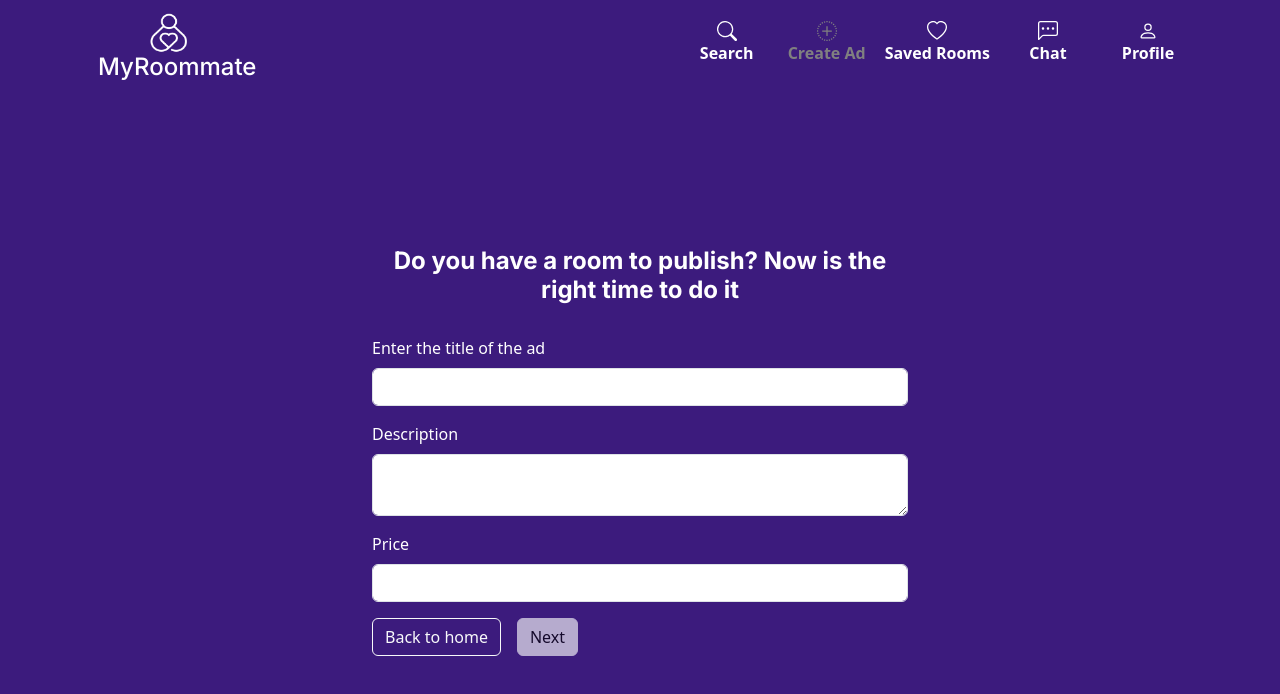
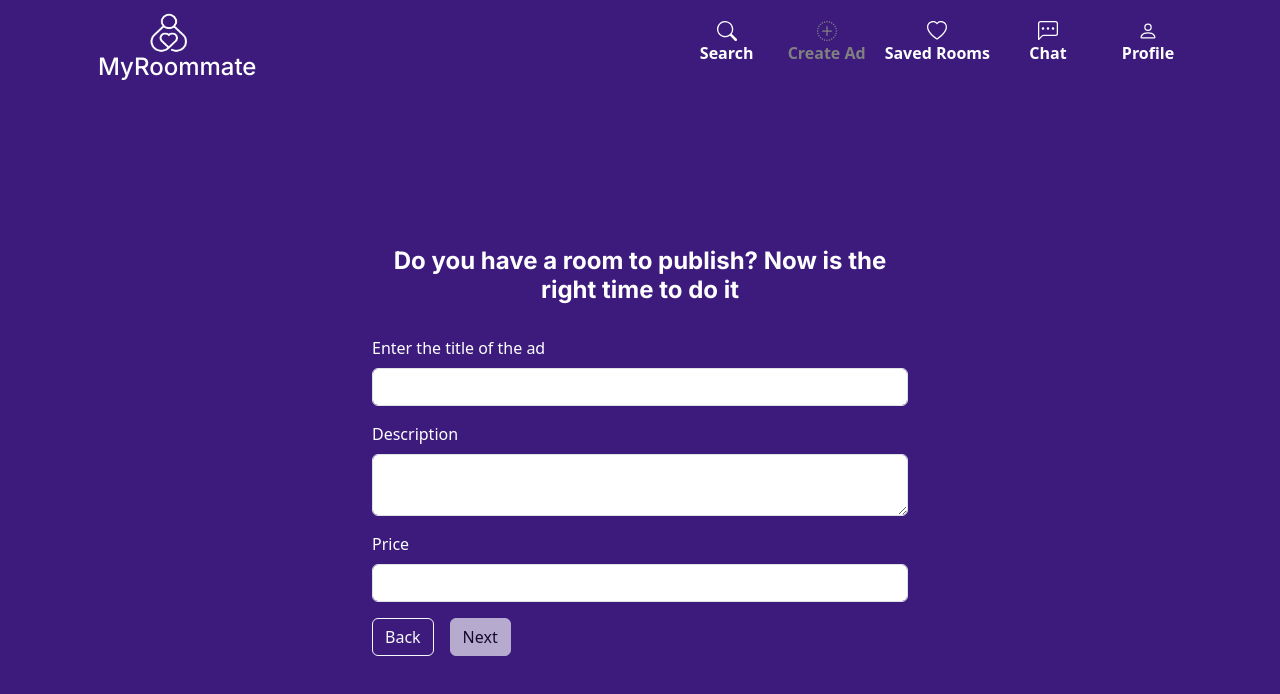
Before and after one commit to Frandrisani/frontMyRoom, a React (Vite) app: page /new-ad in a window 1280 px wide. Shown: the top 694 px of the page. Built offline with nearby package versions, Linux system fonts and the light colour scheme.

Commit message:
Modifications, implementation of a form to upload a new advertisement

```diff
--- a/src/components/CreateAd.jsx
+++ b/src/components/CreateAd.jsx
@@ -126,10 +126,8 @@ const CreateAd = () => {
                       />
                     </Form.Group>
 
-                    <Link to={"/home"}>
-                      <Button variant="btn btn-outline-light me-1">
-                        Back to home
-                      </Button>
+                    <Link to={"/ad"}>
+                      <Button variant="btn btn-outline-light me-1">Back</Button>
                     </Link>
                     <Button
                       variant="btn btn-light"
```
